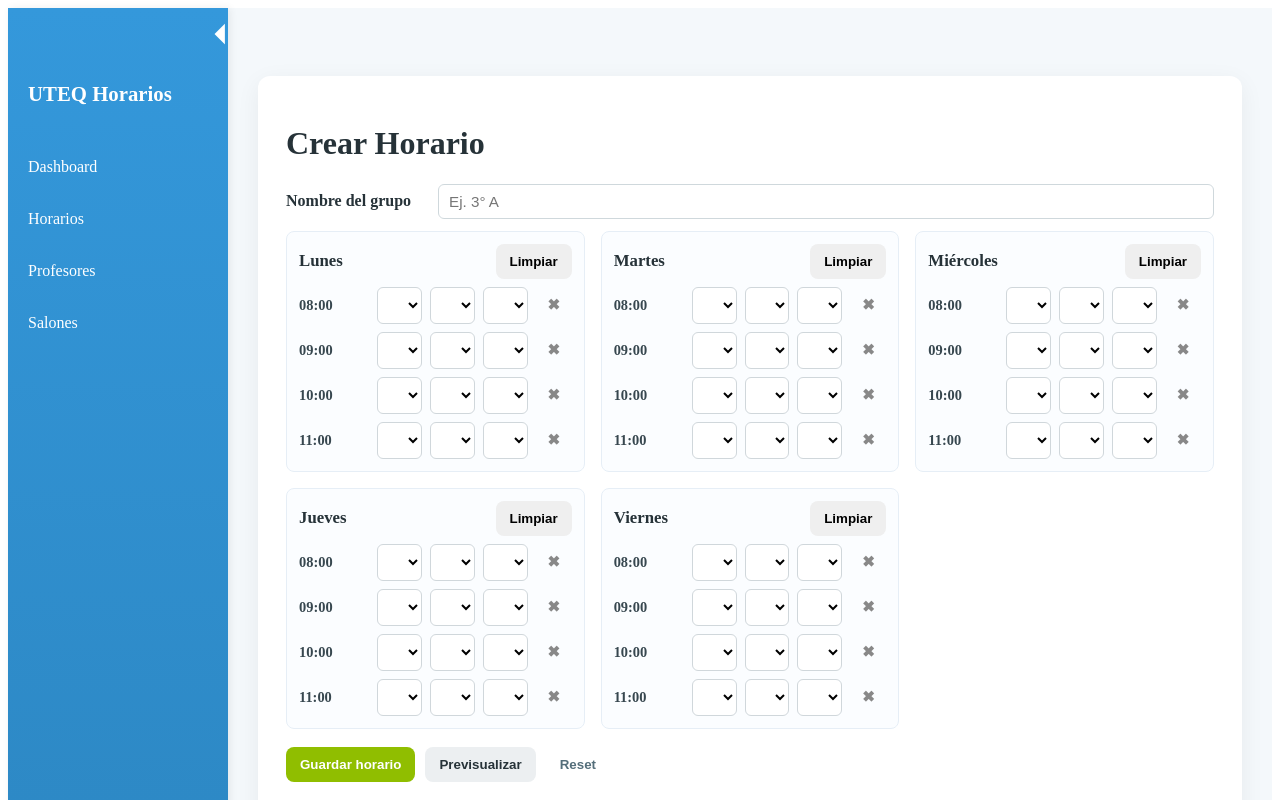
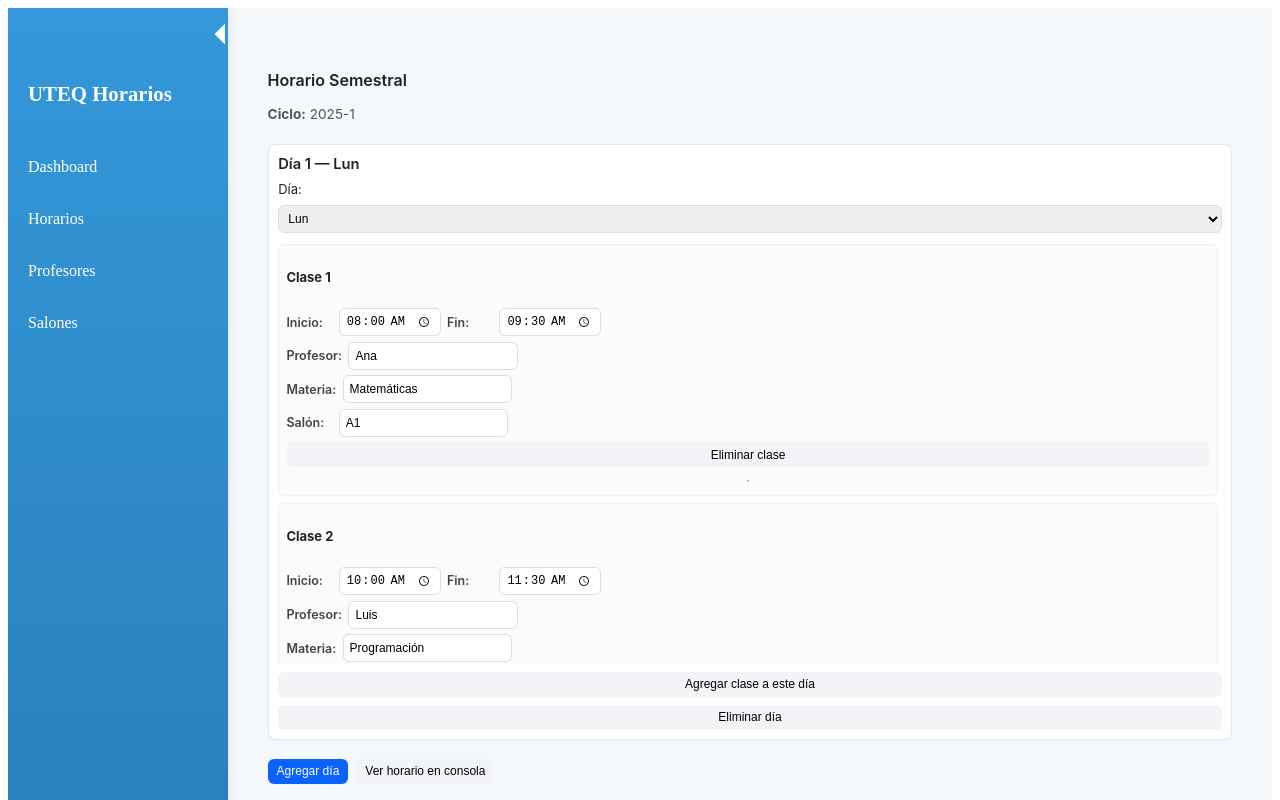
Before and after one commit to chrisauri0/horarios-uteq, an Angular app: page /horarios/nuevo in a window 1280 px wide. Shown: the top 800 px of the page. Built offline with nearby package versions, Linux system fonts and the light colour scheme.

Commit message:
update a component create horarios

```diff
--- a/src/app/componentes/horarios/crear-horario/crear-horario.html
+++ b/src/app/componentes/horarios/crear-horario/crear-horario.html
@@ -1,113 +1,64 @@
-<div class="main-content">
-    <h1>Crear Horario</h1>
+<div class="container" [formGroup]="horarioForm">
+    <h2>{{ horarioForm.get('nombre')?.value }}</h2>
+    <p><strong>Ciclo:</strong> {{ horarioForm.get('ciclo')?.value }}</p>
 
-    <form (ngSubmit)="onSubmit()" #horarioForm="ngForm" class="horario-form">
-        <div class="form-row">
-            <label for="grupo_nombre">Nombre del grupo</label>
-            <input id="grupo_nombre" name="grupo_nombre" type="text" required [(ngModel)]="nuevoHorario.grupo_nombre"
-                placeholder="Ej. 3° A" />
-        </div>
+    <div formArrayName="dias">
+        <div *ngFor="let diaGroup of diasArray.controls; let i = index" [formGroupName]="i" class="dia-card">
+            <h3> Día {{ i + 1 }} — {{ diaGroup.get('dia')?.value }}</h3>
 
-        <div class="horario-grid">
-            <ng-container *ngFor="let dia of dias; let dIdx = index">
-                <section class="dia-section">
-                    <header class="dia-header">
-                        <h3>{{ dia }}</h3>
-                        <button type="button" class="btn-small" (click)="resetDia(dIdx)"
-                            title="Vaciar día">Limpiar</button>
-                    </header>
+            <!-- selector de día (Lun..Dom) -->
+            <label>Día:</label>
+            <select formControlName="dia">
+                <option *ngFor="let d of ['Lun','Mar','Mie','Jue','Vie','Sab','Dom']" [value]="d">{{ d }}</option>
+            </select>
 
-                    <div class="slots-list">
-                        <div *ngFor="let slot of slots; let sIdx = index" class="slot-row">
-                            <div class="slot-label">{{ slot }}</div>
+            <!-- ---------- Lista de clases (FormArray dentro de cada día) ---------- -->
+            <div formArrayName="clases" class="clases-list">
+                <div *ngFor="let claseCtrl of getClasesArrayAt(i).controls; let j = index" [formGroupName]="j"
+                    class="clase-card">
+                    <h4>Clase {{ j + 1 }}</h4>
 
-                            <!-- Asignatura -->
-                            <div class="field">
-                                <!-- si usas ng-select, reemplaza el select por ng-select -->
-                                <select name="asignatura-{{dIdx}}-{{sIdx}}"
-                                    [(ngModel)]="nuevoHorario.dias[dIdx].slots[sIdx].asignatura"
-                                    [ngModelOptions]="{standalone: true}" required>
-                                    <option value="">— Materia —</option>
-                                    <option *ngFor="let m of materias" [ngValue]="m">{{ m.nombre || m }}</option>
-                                </select>
-                            </div>
+                    <div class="row">
+                        <label>Inicio:</label>
+                        <input type="time" formControlName="horaInicio" />
+                        <label>Fin:</label>
+                        <input type="time" formControlName="horaFin" />
+                    </div>
 
-                            <!-- Profesor -->
-                            <div class="field">
-                                <select name="profesor-{{dIdx}}-{{sIdx}}"
-                                    [(ngModel)]="nuevoHorario.dias[dIdx].slots[sIdx].profesor"
-                                    [ngModelOptions]="{standalone: true}" required>
-                                    <option value="">— Profesor —</option>
-                                    <option *ngFor="let p of profesores" [ngValue]="p">{{ p.nombre || p }}</option>
-                                </select>
-                            </div>
+                    <div class="row">
+                        <label>Profesor:</label>
+                        <input type="text" formControlName="profesorNombre" />
+                    </div>
 
-                            <!-- Salón -->
-                            <div class="field">
-                                <select name="salon-{{dIdx}}-{{sIdx}}"
-                                    [(ngModel)]="nuevoHorario.dias[dIdx].slots[sIdx].salon"
-                                    [ngModelOptions]="{standalone: true}">
-                                    <option value="">— Salón —</option>
-                                    <option *ngFor="let s of salones" [ngValue]="s">{{ s.nombre || s }}</option>
-                                </select>
-                            </div>
+                    <div class="row">
+                        <label>Materia:</label>
+                        <input type="text" formControlName="materiaNombre" />
+                    </div>
 
-                            <!-- Opciones por slot -->
-                            <div class="slot-actions">
-                                <button type="button" class="btn-icon" (click)="vaciarSlot(dIdx, sIdx)"
-                                    title="Vaciar slot">✖</button>
-                            </div>
-                        </div>
+                    <div class="row">
+                        <label>Salón:</label>
+                        <input type="text" formControlName="salonNombre" />
                     </div>
-                </section>
-            </ng-container>
-        </div>
 
-        <div class="form-actions">
-            <button class="btn-aceptar" type="submit" [disabled]="!horarioForm.form.valid">Guardar horario</button>
-            <button type="button" class="btn-secondary" (click)="previsualizar()">Previsualizar</button>
-            <button type="button" class="btn-ghost" (click)="resetHorario()">Reset</button>
-        </div>
-    </form>
+                    <button type="button" (click)="removeClaseFromDia(i, j)">Eliminar clase</button>
+                    <hr />
+                </div>
+            </div>
 
-    <h2>Previsualización / JSON</h2>
-    <pre class="preview-json">{{ nuevoHorario | json }}</pre>
+            <!-- botones para manejar clases del día -->
+            <button type="button" (click)="addClaseToDia(i)">Agregar clase a este día</button>
+            <button type="button" (click)="removeDia(i)">Eliminar día</button>
 
-    <h2>Horarios creados</h2>
-    <div *ngIf="horarios.length === 0" class="empty">No hay horarios registrados.</div>
-
-    <div class="horarios-list" *ngFor="let horario of horarios; let hi = index">
-        <div class="horario-card">
-            <header>
-                <strong>{{ horario.grupo_nombre }}</strong>
-                <div class="card-actions">
-                    <button (click)="editarHorario(hi)">Editar</button>
-                    <button (click)="eliminarHorario(hi)">Eliminar</button>
-                </div>
-            </header>
-
-            <table class="mini-table">
-                <thead>
-                    <tr>
-                        <th>Día</th>
-                        <th>Hora</th>
-                        <th>Materia</th>
-                        <th>Profesor</th>
-                        <th>Salón</th>
-                    </tr>
-                </thead>
-                <tbody>
-                    <ng-container *ngFor="let dia of horario.dias">
-                        <tr *ngFor="let slot of dia.slots">
-                            <td>{{ dia.dia_nombre }}</td>
-                            <td>{{ slot.etiqueta }}</td>
-                            <td>{{ slot.asignatura?.nombre || slot.asignatura || '-' }}</td>
-                            <td>{{ slot.profesor?.nombre || slot.profesor || '-' }}</td>
-                            <td>{{ slot.salon?.nombre || slot.salon || '-' }}</td>
-                        </tr>
-                    </ng-container>
-                </tbody>
-            </table>
+            <!-- mostrar conflictos simples por día -->
+            <div *ngIf="findConflictsInDia(i).length > 0" class="warning">
+                ⚠️ Conflictos en las clases: índices {{ findConflictsInDia(i).join(', ') }}
+            </div>
         </div>
     </div>
+
+    <!-- botones globales -->
+    <div class="actions">
+        <button type="button" (click)="addDia()">Agregar día</button>
+        <button type="button" (click)="verConsola()">Ver horario en consola</button>
+    </div>
 </div>
--- a/src/app/componentes/horarios/crear-horario/crear-horario.scss
+++ b/src/app/componentes/horarios/crear-horario/crear-horario.scss
@@ -1,125 +1,202 @@
-.main-content {
-  max-width: 1100px;
-  margin: 28px auto;
-  background: #fff;
-  border-radius: 12px;
-  padding: 28px;
-  box-shadow: 0 6px 24px rgba(0,0,0,0.06);
-  color: #263238;
+/* crear-horario.scss — estilo compacto y responsivo para mostrar varios días */
+:host {
+  display: block;
+  font-family: Inter, system-ui, -apple-system, "Segoe UI", Roboto, "Helvetica Neue", Arial;
+  font-size: 13px;
+  color: #222;
 }
 
-.horario-form { display: block; margin-bottom: 20px; }
-
-.form-row {
+/* contenedor general */
+.container {
+  max-width: 1200px;
+  margin: 0.8rem auto;
+  padding: 0.6rem;
+  box-sizing: border-box;
   display: flex;
-  gap: 12px;
-  align-items: center;
-  margin-bottom: 12px;
-}
-.form-row label { min-width: 140px; font-weight: 600; }
-.form-row input, select {
-  flex: 1;
-  padding: 8px 10px;
-  border-radius: 6px;
-  border: 1px solid #cfd8dc;
-  font-size: 0.95rem;
-}
-.form-row input:focus, select:focus { outline: none; border-color: #42a5f5; box-shadow: 0 0 0 3px rgba(66,165,245,0.08); }
-
-.horario-grid {
-  display: grid;
-  grid-template-columns: repeat(auto-fit, minmax(260px, 1fr));
-  gap: 16px;
-  margin-bottom: 18px;
+  flex-direction: column;
+  gap: 0.75rem;
 }
 
-.dia-section {
-  background: #fbfdff;
-  border: 1px solid #e6eef6;
-  padding: 12px;
+/* encabezado */
+h2 {
+  margin: 0 0 0.25rem 0;
+  font-size: 1rem;
+  font-weight: 600;
+}
+
+p {
+  margin: 0 0 0.6rem 0;
+  color: #555;
+  font-size: 0.85rem;
+}
+
+/* layout de tarjetas de días: grid compacto */
+.dias-grid {
+  display: grid;
+  grid-template-rows: repeat(auto-fill, minmax(240px, 1fr));
+  gap: 0.6rem;
+  align-items: start;
+}
+
+/* tarjeta de día */
+.dia-card {
+  background: #ffffff;
+  border: 1px solid #e6e6e6;
+  border-radius: 8px;
+  padding: 0.6rem;
+  box-shadow: 0 1px 0 rgba(0,0,0,0.03);
+  display: flex;
+  flex-direction: column;
+  gap: 0.5rem;
+  min-height: 120px;
+}
+
+/* cabecera compacta de la tarjeta */
+.dia-card > h3 {
+  margin: 0;
+  display: flex;
+  justify-content: space-between;
+  align-items: center;
+  gap: 0.4rem;
+  font-size: 0.92rem;
+  font-weight: 600;
+}
+
+/* select dia pequeño */
+select[formControlName="dia"] {
+  font-size: 12px;
+  padding: 0.18rem 0.32rem;
+}
+
+/* lista de clases dentro de la tarjeta */
+.clases-list {
+  display: flex;
+  flex-direction: column;
+  gap: 0.4rem;
+  margin-top: 0.2rem;
+  max-height: 420px;
+  overflow: auto;
+  padding-right: 0.25rem;
+}
+
+/* tarjeta de clase (compacta) */
+.clase-card {
+  border: 1px solid #f0f0f0;
+  background: #fbfbfb;
+  padding: 0.45rem;
+  border-radius: 6px;
+  display: grid;
+  grid-template-columns: 1fr;
+  gap: 0.35rem;
+  align-items: center;
+}
+
+/* fila compacta para inputs */
+.row {
+  display: flex;
+  gap: 0.4rem;
+  align-items: center;
+  flex-wrap: nowrap;
+}
+
+/* etiquetas pequeñas */
+.row label {
+  min-width: 46px;
+  font-weight: 600;
+  font-size: 0.78rem;
+  color: #444;
+}
+
+/* inputs y time pickers compactos */
+input[type="time"],
+input[type="text"],
+select {
+  font-size: 12px;
+  padding: 0.22rem 0.38rem;
+  height: 28px;
+  border: 1px solid #ddd;
+  border-radius: 6px;
+  box-sizing: border-box;
+  outline: none;
+}
+
+input[type="time"]::-webkit-calendar-picker-indicator {
+  filter: invert(0.15) brightness(0.9);
+}
+
+/* botones pequeños */
+button {
+  font-size: 12px;
+  padding: 0.28rem 0.5rem;
+  border-radius: 6px;
+  border: 1px solid transparent;
+  background: #f2f4f7;
+  cursor: pointer;
+}
+
+button:hover { filter: brightness(0.98); }
+
+.actions {
+  display: flex;
+  gap: 0.5rem;
+  margin-top: 0.4rem;
+}
+
+/* botón primario destacado */
+.actions button:first-child,
+button.primary {
+  background: #0b63ff;
+  color: white;
+  border-color: rgba(11,99,255,0.9);
+}
+
+button.danger {
+  background: #ffecec;
+  border-color: #ffb3b3;
+  color: #8a1e1e;
+}
+
+/* warning / conflictos */
+.warning {
+  font-size: 12px;
+  color: #9a3b00;
+  background: #fff4e6;
+  border: 1px solid #ffd8a8;
+  padding: 0.3rem 0.4rem;
+  border-radius: 6px;
+}
+
+/* pequeña ayuda visual: badges (ej: número de clases) */
+.badge {
+  background: #eef2ff;
+  color: #1b3b8a;
+  padding: 0.18rem 0.4rem;
+  border-radius: 999px;
+  font-size: 11px;
+  font-weight: 600;
+}
+
+/* scrollbar fino para las listas de clases */
+.clases-list::-webkit-scrollbar {
+  width: 8px;
+}
+.clases-list::-webkit-scrollbar-thumb {
+  background: rgba(0,0,0,0.08);
   border-radius: 8px;
 }
-.dia-header {
-  display:flex;
-  justify-content: space-between;
-  align-items:center;
-  margin-bottom:8px;
-}
-.dia-header h3 { margin:0; font-size:1.05rem; }
 
-.slots-list { display:flex; flex-direction: column; gap:8px; }
-
-.slot-row {
-  display: grid;
-  grid-template-columns: 70px 1fr 1fr 1fr 36px;
-  gap: 8px;
-  align-items: center;
-}
-.slot-label { font-size: 0.9rem; color:#37474f; font-weight:600; }
-
-.field select, .field input {
-  width:100%;
-  padding: 8px 10px;
-  border-radius: 6px;
-  border: 1px solid #d0d7db;
-  background: white;
-  font-size: 0.95rem;
+/* responsive: en pantallas muy pequeñas baja columnas */
+@media (max-width: 680px) {
+  :host { font-size: 12px; }
+  .dias-grid { grid-template-columns: repeat(auto-fill, minmax(200px, 1fr)); }
+  .row label { min-width: 36px; font-size: 0.72rem; }
+  input[type="time"], input[type="text"], select { height: 26px; font-size: 12px; }
 }
 
-.slot-actions { display:flex; justify-content:center; }
-.btn-icon {
-  border: none;
-  background: transparent;
-  cursor: pointer;
-  font-size: 0.95rem;
-  padding: 4px;
-  color: #888;
-}
-.btn-icon:hover { color: #c62828; }
-
-.form-actions {
-  margin-top: 14px;
-  display:flex;
-  gap: 10px;
-  align-items:center;
+/* opción compact extra: reduce espacios si quieres aún más densidad */
+.compact {
+  gap: 0.35rem;
 }
 
-button {
-  border: none;
-  padding: 10px 14px;
-  border-radius: 8px;
-  cursor: pointer;
-  font-weight: 600;
-}
-.btn-aceptar {
-  background: var(--verde-olivo, #6b8e23);
-  color: #fff;
-}
-.btn-secondary { background:#eceff1; color:#263238; }
-.btn-ghost { background: transparent; color:#546e7a; }
-
-.preview-json {
-  background: #0b0f12;
-  color: #bfe3c0;
-  padding: 12px;
-  border-radius: 8px;
-  overflow:auto;
-  max-height: 200px;
-}
-
-.horarios-list { margin-top: 18px; display:grid; gap:12px; }
-.horario-card {
-  border: 1px solid #e6eef6;
-  border-radius: 8px;
-  padding: 12px;
-  background: #fff;
-}
-.horario-card header {
-  display:flex;
-  justify-content:space-between;
-  align-items:center;
-  margin-bottom:8px;
-}
-.mini-table { width:100%; border-collapse: collapse; font-size: 0.95rem; }
-.mini-table th, .mini-table td { border-bottom:1px solid #f0f4f7; padding:6px 8px; text-align:left; }
-.empty { color:#546e7a; padding:12px; background:#f7fbfc; border-radius:8px; }
+.compact .dia-card { padding: 0.4rem; border-radius: 6px; }
+.compact .clase-card { padding: 0.35rem; }
--- a/src/app/componentes/horarios/crear-horario/crear-horario.ts
+++ b/src/app/componentes/horarios/crear-horario/crear-horario.ts
@@ -1,97 +1,102 @@
-import { Component } from '@angular/core';
+import { Component, OnInit } from '@angular/core';
 import { CommonModule } from '@angular/common';
 import { FormsModule } from '@angular/forms';
+import { ReactiveFormsModule, FormBuilder, FormGroup, FormArray } from '@angular/forms';
 import { NgSelectModule } from '@ng-select/ng-select';
-
-interface Slot {
-  etiqueta: string;
-  asignatura?: any;
-  profesor?: any;
-  salon?: any;
-}
-
-interface Dia {
-  dia_nombre: string;
-  slots: Slot[];
-}
-
-interface Horario {
-  grupo_nombre: string;
-  dias: Dia[];
-}
-
-
-
+import { HorarioFormService, HorarioData, DiaData, ClaseData } from '../services/crear-horario.service';
 
 @Component({
   selector: 'app-crear-horario',
   standalone: true,
-  imports: [CommonModule, FormsModule, NgSelectModule],
+  imports: [CommonModule, FormsModule, ReactiveFormsModule, NgSelectModule],
   templateUrl: './crear-horario.html',
   styleUrls: ['./crear-horario.scss']
 })
-export class CrearHorarioComponent {
- dias = ['Lunes', 'Martes', 'Miércoles', 'Jueves', 'Viernes'];
-  slots = ['08:00', '09:00', '10:00', '11:00']; // ajusta según necesites
+export class CrearHorarioComponent implements OnInit {
+  horarioForm!: FormGroup;
 
-  // datos de ejemplo (pueden ser strings o objetos con propiedad nombre)
-  materias = [{ nombre: 'Matemáticas' }, { nombre: 'Física' }, { nombre: 'Prog.' }];
-  profesores = [{ nombre: 'Ana Pérez' }, { nombre: 'Juan Ruiz' }];
-  salones = [{ nombre: 'A101' }, { nombre: 'B203' }];
+  // inyectamos el servicio como privado (encapsulado)
+  constructor(
+    private fb: FormBuilder,
+    private horarioService: HorarioFormService
+  ) {}
 
-  horarios: Horario[] = [];
+  ngOnInit(): void {
+    // inicializamos el formulario con 1 día y 1 clase como ejemplo
+    this.horarioForm = this.horarioService.buildHorario({
+      nombre: 'Horario Semestral',
+      ciclo: '2025-1',
+      dias: [
+        {
+          dia: 'Lun',
+          clases: [
+            {
+              horaInicio: '08:00',
+              horaFin: '09:30',
+              profesorNombre: 'Ana',
+              materiaNombre: 'Matemáticas',
+              salonNombre: 'A1'
+            },
+            {
+              horaInicio: '10:00',
+              horaFin: '11:30',
+              profesorNombre: 'Luis',
+              materiaNombre: 'Programación',
+              salonNombre: 'B2'
+            }
+          ]
+        }
+      ]
+    });
 
-  nuevoHorario: Horario = this.crearHorarioVacio();
-
-  crearHorarioVacio(): Horario {
-    const diasObj: Dia[] = this.dias.map(dia => ({
-      dia_nombre: dia,
-      slots: this.slots.map(etq => ({ etiqueta: etq }))
-    }));
-    return { grupo_nombre: '', dias: diasObj };
+    // ejemplo: añadir otro día vacío si quieres
+    // this.horarioService.addDia(this.horarioForm);
   }
 
-  onSubmit() {
-    // validación breve
-    if (!this.nuevoHorario.grupo_nombre?.trim()) {
-      alert('Ingresa un nombre de grupo.');
-      return;
-    }
-    // clonar para evitar referencias
-    this.horarios.push(JSON.parse(JSON.stringify(this.nuevoHorario)));
-    this.nuevoHorario = this.crearHorarioVacio();
+  // ---------------- Helpers públicos para la plantilla ----------------
+
+  // devuelve el FormArray de días del formulario padre
+  get diasArray(): FormArray {
+    return this.horarioService.getDiasArray(this.horarioForm);
   }
 
-  previsualizar() {
-    // solo para debug o abrir modal
-    console.log('Previsualizar', this.nuevoHorario);
-    alert('Ver consola para previsualización rápida.');
+  // devuelve el FormArray de clases para un FormGroup día (por índice)
+  getClasesArrayAt(diaIndex: number): FormArray {
+    const diaGroup = this.diasArray.at(diaIndex) as FormGroup;
+    return this.horarioService.getClasesArray(diaGroup);
   }
 
-  resetHorario() {
-    if (confirm('¿Deseas resetear el formulario?')) {
-      this.nuevoHorario = this.crearHorarioVacio();
-    }
+  // añadir / remover día (usa el servicio)
+  addDia() {
+    this.horarioService.addDia(this.horarioForm);
   }
 
-  resetDia(dIdx: number) {
-    this.nuevoHorario.dias[dIdx].slots.forEach(s => { s.asignatura = undefined; s.profesor = undefined; s.salon = undefined; });
+  removeDia(index: number) {
+    this.horarioService.removeDia(this.horarioForm, index);
   }
 
-  vaciarSlot(dIdx: number, sIdx: number) {
-    const s = this.nuevoHorario.dias[dIdx].slots[sIdx];
-    s.asignatura = undefined; s.profesor = undefined; s.salon = undefined;
+  // añadir / remover clase dentro de un día (delegamos al servicio)
+  addClaseToDia(diaIndex: number, c?: Partial<ClaseData>) {
+    const diaGroup = this.diasArray.at(diaIndex) as FormGroup;
+    this.horarioService.addClase(diaGroup, c);
   }
 
-  editarHorario(index: number) {
-    // carga el horario al formulario para editar: elimina de la lista para luego guardar
-    const h = this.horarios.splice(index, 1)[0];
-    this.nuevoHorario = JSON.parse(JSON.stringify(h));
-    // scroll o foco opcional
+  removeClaseFromDia(diaIndex: number, claseIndex: number) {
+    const diaGroup = this.diasArray.at(diaIndex) as FormGroup;
+    this.horarioService.removeClase(diaGroup, claseIndex);
   }
 
-  eliminarHorario(index: number) {
-    if (confirm('Eliminar horario?')) this.horarios.splice(index, 1);
+  // obtener el valor tipado para enviar o ver
+  getHorarioValue(): HorarioData {
+    return this.horarioService.getHorarioValue(this.horarioForm);
   }
 
+  // utilidad rápida para chequear conflictos en un día
+  findConflictsInDia(diaIndex: number): number[] {
+    const diaGroup = this.diasArray.at(diaIndex) as FormGroup;
+    return this.horarioService.findConflictsInDia(diaGroup);
+  }
+  verConsola() {
+    console.log(this.getHorarioValue());
+  }
 }
--- /dev/null
+++ b/src/app/componentes/horarios/services/crear-horario.service.ts
@@ -0,0 +1,127 @@
+import { Injectable } from '@angular/core';
+import {
+  FormBuilder,
+  FormGroup,
+  FormControl,
+  FormArray,
+  Validators,
+} from '@angular/forms';
+
+// --- (reusar los tipos anteriores) ---
+type DayShort = 'Lun'|'Mar'|'Mie'|'Jue'|'Vie'|'Sab'|'Dom';
+export interface ClaseData { horaInicio: string; horaFin: string; profesorNombre: string; materiaNombre: string; salonNombre: string; }
+export interface DiaData { dia: DayShort; clases: ClaseData[]; }
+export interface HorarioData { nombre: string; ciclo?: string; dias: DiaData[]; }
+
+@Injectable({ providedIn: 'root' })
+export class HorarioFormService {
+  // patrón para 'HH:mm' (24h)
+  private horaPattern = /^([01]\d|2[0-3]):([0-5]\d)$/;
+
+  constructor(private fb: FormBuilder) {}
+
+  // -------- FormGroups tipados (Angular 14+ permite tipos más estrictos, aquí usamos la forma práctica) --------
+
+  // FormGroup que representa una clase (ClaseData)
+  createClaseGroup(c?: Partial<ClaseData>): FormGroup {
+    return this.fb.group({
+      horaInicio: [c?.horaInicio ?? '', [Validators.required, Validators.pattern(this.horaPattern)]],
+      horaFin:    [c?.horaFin    ?? '', [Validators.required, Validators.pattern(this.horaPattern)]],
+      profesorNombre: [c?.profesorNombre ?? '', Validators.required],
+      materiaNombre:  [c?.materiaNombre ?? '', Validators.required],
+      salonNombre:    [c?.salonNombre ?? '', Validators.required],
+    });
+  }
+
+  // FormGroup que representa un día (DiaData) y contiene un FormArray de clases
+  createDiaGroup(d?: Partial<DiaData>): FormGroup {
+    const clasesArr = this.fb.array<FormGroup>(
+      (d?.clases ?? []).map(cl => this.createClaseGroup(cl))
+    );
+
+    return this.fb.group({
+      dia: [d?.dia ?? 'Lun', Validators.required],
+      clases: clasesArr
+    });
+  }
+
+  // FormGroup padre que representa todo el horario
+  createHorarioGroup(h?: Partial<HorarioData>): FormGroup {
+    const diasArr = this.fb.array<FormGroup>(
+      (h?.dias ?? []).map(d => this.createDiaGroup(d))
+    );
+
+    return this.fb.group({
+      nombre: [h?.nombre ?? '', Validators.required],
+      ciclo:  [h?.ciclo ?? ''],
+      dias: diasArr
+    });
+  }
+
+  // ------------------ Helpers para acceder a arrays y manipularlos ------------------
+
+  // getters utilitarios (reciben el FormGroup padre o un DayGroup)
+  getDiasArray(horarioGroup: FormGroup): FormArray {
+    return horarioGroup.get('dias') as FormArray;
+  }
+
+  getClasesArray(diaGroup: FormGroup): FormArray {
+    return diaGroup.get('clases') as FormArray;
+  }
+
+  // añadir / eliminar días
+  addDia(horarioGroup: FormGroup, d?: Partial<DiaData>) {
+    this.getDiasArray(horarioGroup).push(this.createDiaGroup(d));
+  }
+
+  removeDia(horarioGroup: FormGroup, index: number) {
+    this.getDiasArray(horarioGroup).removeAt(index);
+  }
+
+  // añadir / eliminar clases dentro de un día
+  addClase(diaGroup: FormGroup, c?: Partial<ClaseData>) {
+    this.getClasesArray(diaGroup).push(this.createClaseGroup(c));
+  }
+
+  removeClase(diaGroup: FormGroup, index: number) {
+    this.getClasesArray(diaGroup).removeAt(index);
+  }
+
+  // ejemplo: inicializar formulario vacío o desde datos
+  buildHorario(h?: Partial<HorarioData>): FormGroup {
+    return this.createHorarioGroup(h);
+  }
+
+  // obtener el valor tipado (usando getRawValue para incluir disabled controls si fuera el caso)
+  getHorarioValue(horarioGroup: FormGroup): HorarioData {
+    return horarioGroup.getRawValue() as HorarioData;
+  }
+
+  // ----------------------- utilidad: validar solapamientos simples -----------------------
+  // valida que dentro de un mismo día no haya clases que se solapen
+  // devuelve array de índices de clases que tienen conflicto (puedes usarlo para marcar errores)
+  findConflictsInDia(diaGroup: FormGroup): number[] {
+    const clases = this.getClasesArray(diaGroup).controls.map(ctrl => ctrl.value as ClaseData);
+    const toMinutes = (h: string) => {
+      const [hh, mm] = h.split(':').map(Number);
+      return hh*60 + mm;
+    };
+    const conflicts: number[] = [];
+
+    for (let i = 0; i < clases.length; i++) {
+      const aStart = toMinutes(clases[i].horaInicio);
+      const aEnd   = toMinutes(clases[i].horaFin);
+      for (let j = 0; j < clases.length; j++) {
+        if (i === j) continue;
+        const bStart = toMinutes(clases[j].horaInicio);
+        const bEnd   = toMinutes(clases[j].horaFin);
+        // solapan si aStart < bEnd && bStart < aEnd
+        if (aStart < bEnd && bStart < aEnd) {
+          conflicts.push(i);
+          break;
+        }
+      }
+    }
+    return Array.from(new Set(conflicts));
+  }
+}
```
Also changed, not shown: src/app/componentes/profesores/profesores.ts (+4 -4 lines), src/app/componentes/horarios/services/horario.service.ts (deleted).
